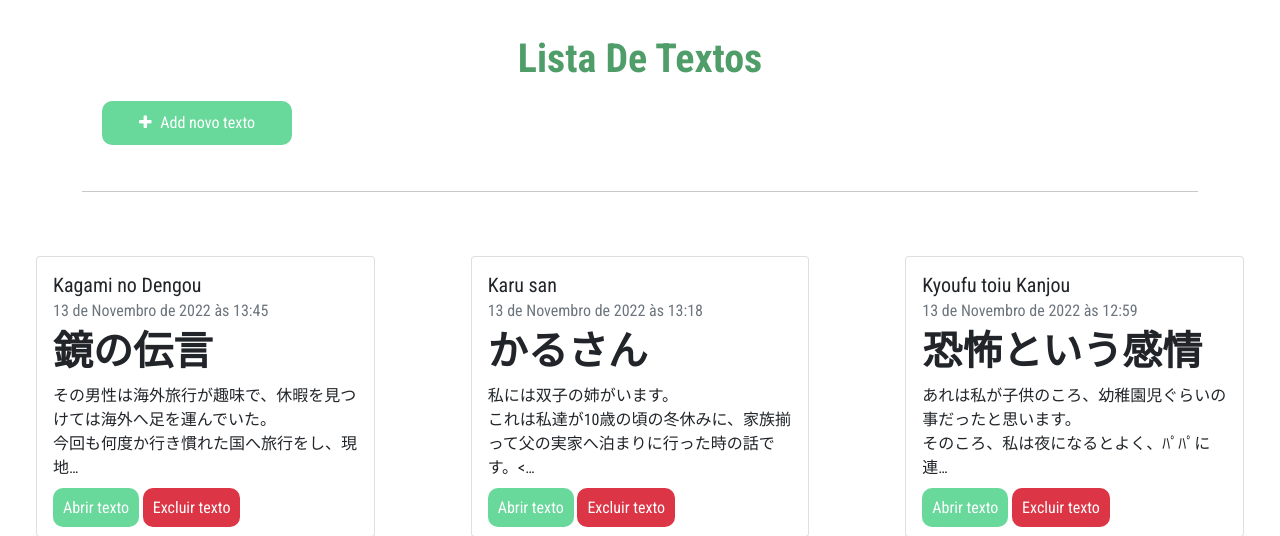
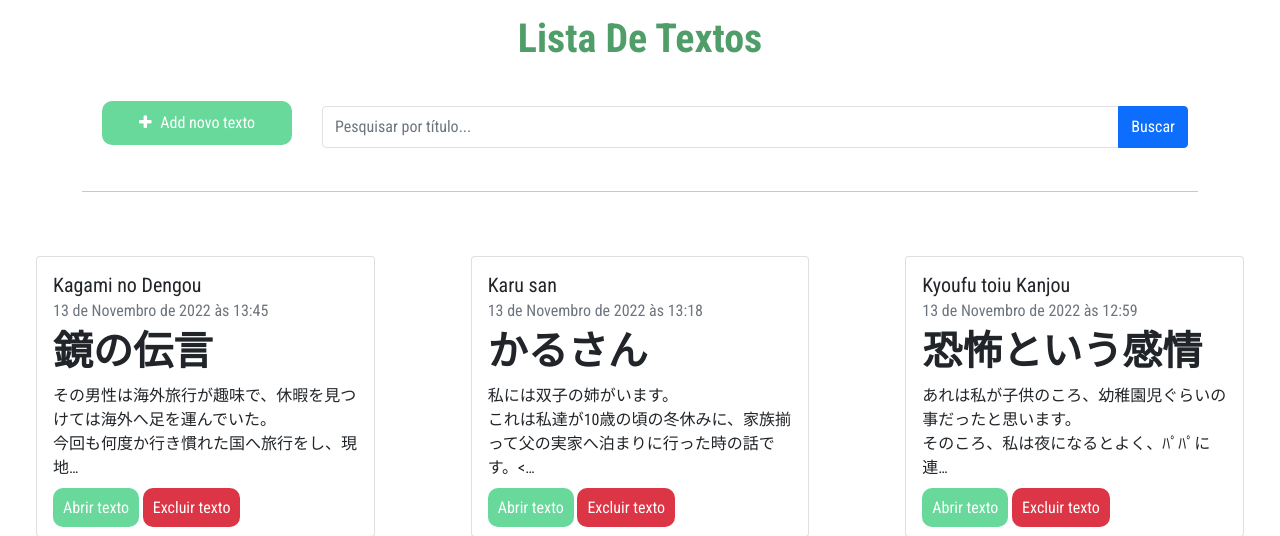
Before and after one commit to Renildo15/Nihongo-Gaido, a Django app: page /text/text_list/ in a window 1280 px wide. Shown: the part 89-625 px from the top of the page. Run offline with Django 4.2, Linux system fonts and the light colour scheme; a user stored in the database is signed in; data comes from the database, SQL or seed files in the repository; some libraries are stand-ins or nearby versions; some web fonts are replaced.

Commit message:
Add campo de busca #46

```diff
--- a/src/grammar_app/templates/grammar_list.html
+++ b/src/grammar_app/templates/grammar_list.html
@@ -70,7 +70,7 @@
             </div>
           </div>
 
-          <button type="submit" class="btn btn-primary">Search</button>
+          <button type="submit" class="btn btn-primary">Buscar</button>
         </form>
       </div>
     </div>
--- a/src/text_app/templates/text_list.html
+++ b/src/text_app/templates/text_list.html
@@ -10,12 +10,29 @@
 {% endfor %}
 
 <div class="container">
-    <div class="div-text-frase">
-        <h2 class='h2 text-center mt-4'>Lista de textos</h2>
-        <div class="div-buttons">
-            <a class="btn-add" href="{% url 'text:add_text' %}"><i class="fa fa-plus"></i> Add novo texto</a>
+    <h2 class='h2 text-center mt-4'>Lista de textos</h2>
+    <div class="div-search-add">
+        <div class="div-text-frase">
+
+            <div class="div-buttons">
+                <a class="btn-add" href="{% url 'text:add_text' %}"><i class="fa fa-plus"></i> Add novo texto</a>
+            </div>
+        </div>
+
+        <div class="search">
+            <form action="" method="get" class="form-busca">
+                <div class="form-row">
+                    <div class="form-group">
+                        <div class="input-group mt-2">
+                            <input class="form-control py-2 border-right-0 border" type="search" name="grammar_contains" placeholder="Pesquisar por título..." />
+                            <button type="submit" class="btn btn-primary">Buscar</button>
+                        </div>
+                    </div>
+                  </div>
+            </form>
         </div>
     </div>
+
     <hr>
 </div>
 {% if texts %}
```
Also changed, not shown: src/text_app/tests.py (+0 -9 lines).
